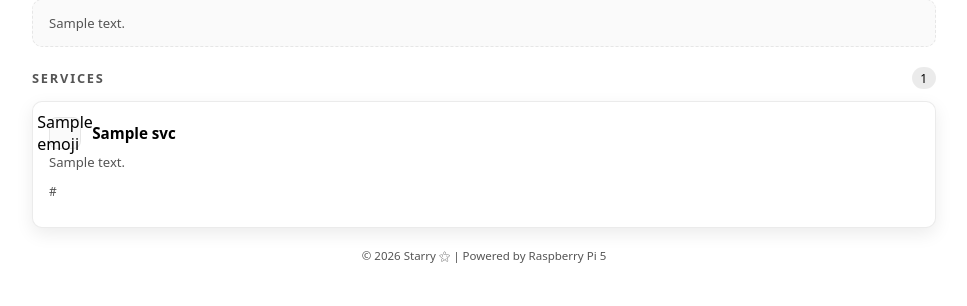
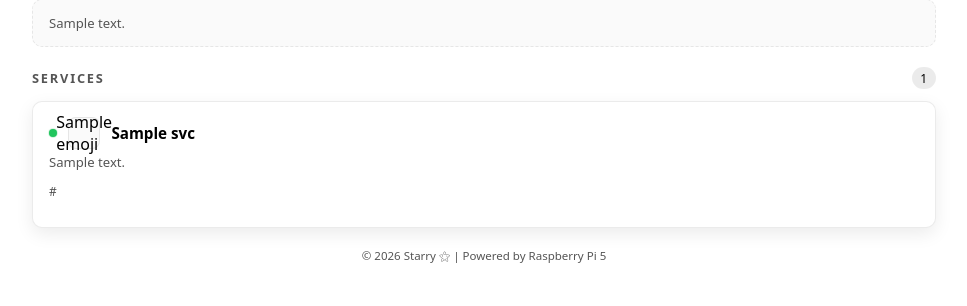
Before and after one commit to starry-shivam/starry-cloud, a Python web app: template templates/index.html in a window 1280 px wide. Shown: the part 338-644 px from the top of the page, without its empty margins (156-1123 px from the left). Run offline with Jinja, Linux system fonts and the light colour scheme; the template is opened without the code that fills it: most values are stand-ins (such as "Sample title", 1, 10 or a date in 2020); grey boxes marked "Sample" are stand-in pictures.

Commit message:
Add service online/offline status indicators
Signed-off-by: starry-shivam <touka.krs@gmail.com>

```diff
--- a/static/js/ui.js
+++ b/static/js/ui.js
@@ -1,4 +1,4 @@
-(function () {
+(function() {
     const THEME_KEY = "theme";
     const STATUS_INTERVAL = 5000;
 
@@ -13,9 +13,9 @@
     }
 
     function setAutoIcon() {
-       if (!icon) return;
+        if (!icon) return;
 
-       icon.innerHTML = `
+        icon.innerHTML = `
           <!-- Outer circle -->
           <circle cx="12" cy="12" r="9" fill="none" stroke="currentColor" stroke-width="2"></circle>
 
@@ -101,7 +101,9 @@
         if (!dot || !pill) return;
 
         try {
-            const res = await fetch("/", { method: "HEAD" });
+            const res = await fetch("/", {
+                method: "HEAD"
+            });
 
             if (res.ok) {
                 pill.classList.add("status-online");
@@ -115,8 +117,31 @@
         }
     }
 
+    async function updateServiceStatuses() {
+        const dots = document.querySelectorAll(".service-status-dot");
+
+        dots.forEach(async dot => {
+            const url = dot.dataset.url;
+
+            try {
+                const res = await fetch(url, {
+                    method: "HEAD",
+                    mode: "no-cors"
+                });
+
+                // no-cors always returns opaque if reachable
+                dot.classList.add("online");
+                dot.classList.remove("offline");
+
+            } catch {
+                dot.classList.add("offline");
+                dot.classList.remove("online");
+            }
+        });
+    }
+
+
     // init
-
     const yearEl = document.getElementById("year");
     if (yearEl) {
         yearEl.textContent = new Date().getFullYear();
@@ -124,6 +149,12 @@
 
     applyTheme();
     updateStatus();
-    setInterval(updateStatus, STATUS_INTERVAL);
+    updateServiceStatuses();
+
+    setInterval(() => {
+        updateStatus();
+        updateServiceStatuses();
+    }, STATUS_INTERVAL);
+
 
 })();
--- a/static/style.css
+++ b/static/style.css
@@ -310,6 +310,38 @@ body {
 }
 
 /* =========================
+   SERVICE STATUS DOT
+   ========================= */
+
+.service-status-dot {
+  width: 8px;
+  height: 8px;
+  border-radius: 50%;
+  background: #999;
+  flex-shrink: 0;
+  position: relative;
+}
+
+.service-status-dot.online {
+  background: #22c55e;
+}
+
+.service-status-dot.offline {
+  background: #ef4444;
+}
+
+.service-status-dot::after {
+  content: "";
+  position: absolute;
+  inset: 0;
+  border-radius: 50%;
+  background: inherit;
+  opacity: 0.5;
+  animation: pulse 1.6s ease-out infinite;
+}
+
+
+/* =========================
    FOOTER
    ========================= */
 
--- a/templates/index.html
+++ b/templates/index.html
@@ -9,36 +9,38 @@
     <link rel="stylesheet" href="/static/style.css" />
     <link rel="manifest" href="/static/manifest.webmanifest" />
     <link rel="icon" href="/static/berry.png" />
-    <link rel="apple-touch-icon" href="/static/berry.png">
+    <link rel="apple-touch-icon" href="/static/berry.png" />
   </head>
   <body>
     <div class="page">
       <header class="header">
         <div class="header-main">
           {% if cfg.logo_url %}
-          <img src="{{ cfg.logo_url }}" class="logo" alt="Logo">
+          <img src="{{ cfg.logo_url }}" class="logo" alt="Logo" />
           {% endif %}
           <div class="title-wrap">
             <h1 class="title">{{ cfg.title }}</h1>
             {% if cfg.subtitle %}
             <p class="subtitle">{{ cfg.subtitle }}</p>
-            {% endif %}
-            {% if cfg.hostname %}
+            {% endif %} {% if cfg.hostname %}
             <span class="hostname-pill">
-            <span class="dot" id="statusDot"></span>
-            {{ cfg.hostname }}
+              <span class="dot" id="statusDot"></span>
+              {{ cfg.hostname }}
             </span>
             {% endif %}
           </div>
           <button class="theme-toggle" id="themeToggle" aria-label="Toggle theme">
-            <svg id="themeIcon"
-              width="22" height="22"
+            <svg
+              id="themeIcon"
+              width="22"
+              height="22"
               viewBox="0 0 24 24"
               fill="none"
               stroke="currentColor"
               stroke-width="1.75"
               stroke-linecap="round"
-              stroke-linejoin="round">
+              stroke-linejoin="round"
+            >
               <!-- SUN ICON (default) -->
               <circle cx="12" cy="12" r="5" />
               <line x1="12" y1="1" x2="12" y2="3" />
@@ -54,9 +56,7 @@
         </div>
       </header>
       {% if cfg.notes %}
-      <section class="notes">
-        {{ cfg.notes }}
-      </section>
+      <section class="notes">{{ cfg.notes }}</section>
       {% endif %}
       <main>
         <section>
@@ -68,6 +68,7 @@
             {% for svc in services %}
             <a class="service-card" href="{{ svc.url }}" target="_blank">
               <div class="service-header">
+                <span class="service-status-dot" data-url="{{ svc.url }}"></span>
                 <div class="service-emoji">{{ svc.emoji or "⬛" }}</div>
                 <h3 class="service-name">{{ svc.name }}</h3>
               </div>
@@ -80,10 +81,8 @@
           </div>
         </section>
       </main>
-      <footer class="footer">
-        © <span id="year"></span> Starry ⚝ | Powered by Raspberry Pi 5
-      </footer>
+      <footer class="footer">© <span id="year"></span> Starry ⚝ | Powered by Raspberry Pi 5</footer>
     </div>
-   <script src="/static/js/ui.js"></script>
+    <script src="/static/js/ui.js"></script>
   </body>
 </html>
```
